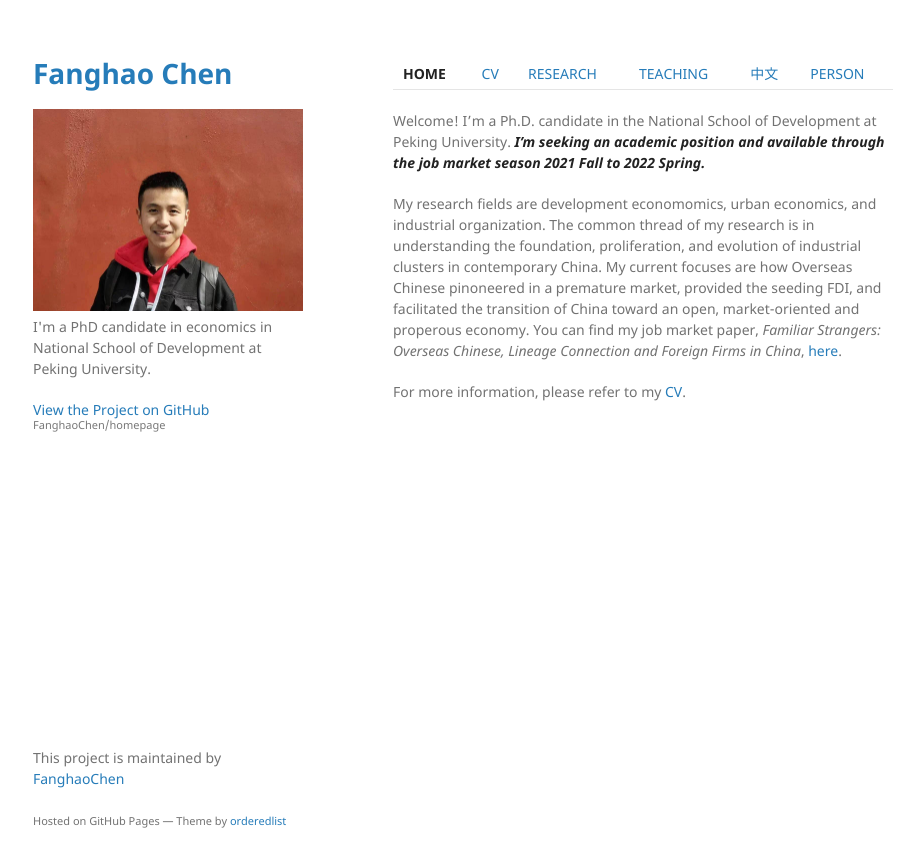
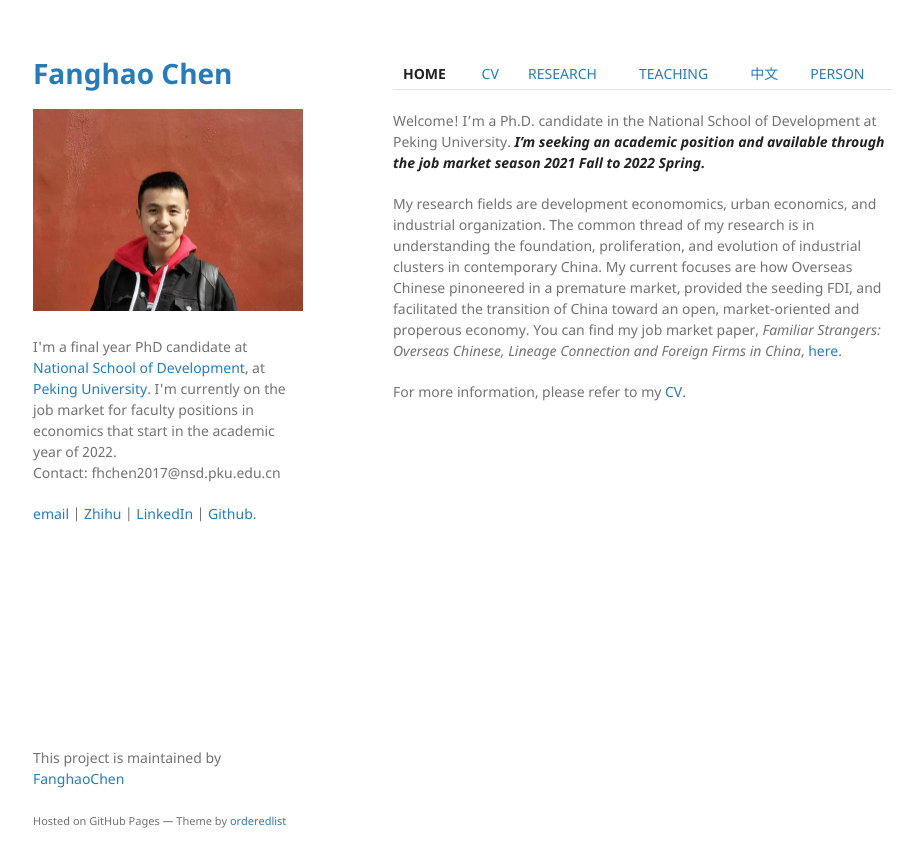
Before and after one commit to FanghaoChen/homepage, a Jekyll site: the page built from index.md, in a window 1280 px wide. Shown: the top 867 px of the page, without its empty margins (177-1092 px from the left). Built offline with Jekyll 4.4.1, drawn with Linux system fonts in a browser that asks for light colours.

Commit message:
Update default.html

```diff
--- a/_layouts/default.html
+++ b/_layouts/default.html
@@ -16,11 +16,25 @@
       <header>
         <h1><a href="{{ "/" | absolute_url }}">{{ site.title | default: site.github.repository_name }}</a></h1>
 
+         <p> </p>
+
         {% if site.logo %}
           <img src="{{site.logo | relative_url}}" alt="Logo" />
         {% endif %}
 
-        <p>{{ site.description | default: site.github.project_tagline }}</p>
+         <p> </p>
+
+        I'm a final year PhD candidate at <br>
+        <a href="https://www.nsd.pku.edu.cn/">National School of Development</a>, at <a href="https://www.pku.edu.cn/">Peking University</a>. I'm currently on the job market for faculty positions in economics that start in the academic year of 2022.
+
+        <!--<p>{{ site.description | default: site.github.project_tagline }}</p>  <a href="https://www.facebook.com/jeremyzhenyang">fb</a> -->
+
+         <p>Contact: fhchen2017@nsd.pku.edu.cn</p>
+
+        <p> <a href="mailto:fhchen2017@nsd.pku.edu.cn">email</a> | <a href="https://www.zhihu.com/people/hongo-chin">Zhihu</a> | <a href="https://www.linkedin.com/in/fanghao-chen-08479594/">LinkedIn</a> | <a href="https://github.com/jeremyzyang">Github</a>.
+        </p>
+
+         <!--  <p>{{ site.description | default: site.github.project_tagline }}</p>
 
         {% if site.github.is_project_page %}
         <p class="view"><a href="{{ site.github.repository_url }}">View the Project on GitHub <small>{{ site.github.repository_nwo }}</small></a></p>
@@ -37,6 +51,8 @@
           <li><a href="{{ site.github.repository_url }}">View On <strong>GitHub</strong></a></li>
         </ul>
         {% endif %}
+        -->
+
       </header>
       <section>
 
```
